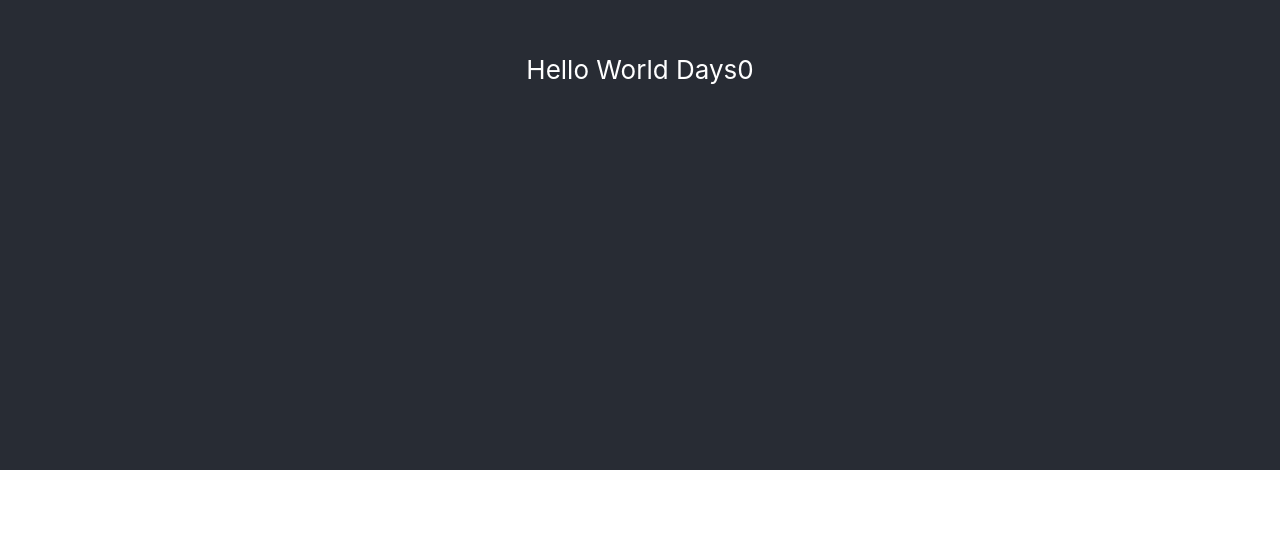
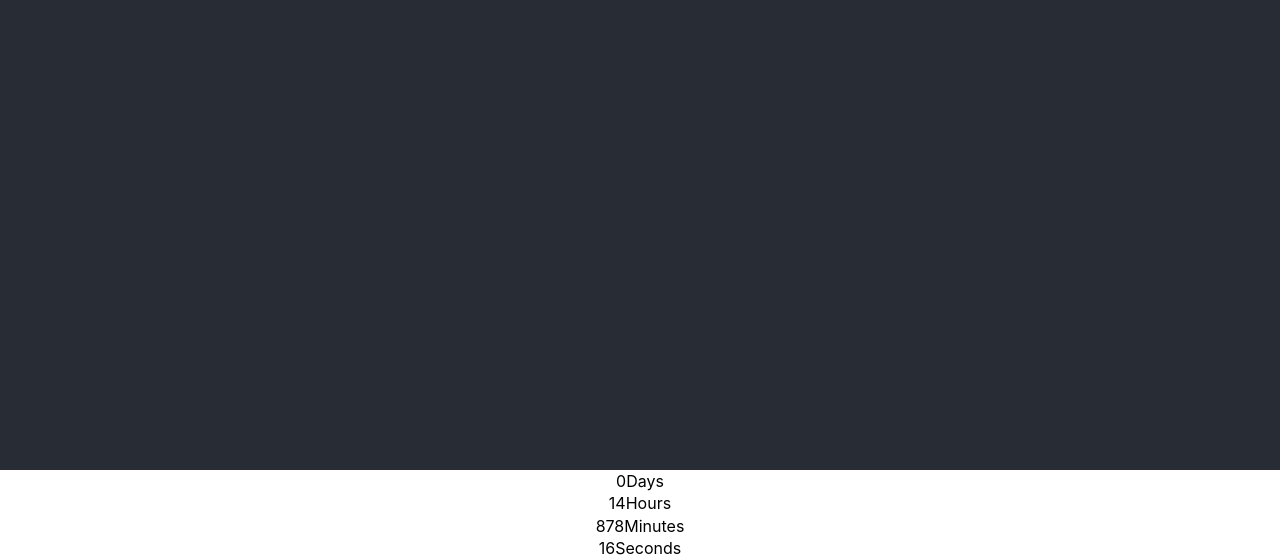
Before and after one commit to PatrycjaBochnak/Pomodoro-technique-app, a React (Create React App) app in the folder pomodoro-technique-app/: page / in a window 1280 px wide. Shown: the part 330-890 px from the top of the page. Before the commit the page ends 800 px from the top, so only its background shows below. Built offline with nearby package versions, Linux system fonts and the light colour scheme.

Commit message:
structure: making return

```diff
--- a/pomodoro-technique-app/src/App.tsx
+++ b/pomodoro-technique-app/src/App.tsx
@@ -30,12 +30,29 @@ function App() {
   }, []);
 
   return (
-    <>
-      <div className="App">
-        <header className="App-header">Hello World Days{days}</header>
+    <div className="App">
+      <header className="App-header"></header>
+      <div className="timer-inner">
+        <div className="timer-segment">
+          <span className="time">{days}</span>
+          <span className="label">Days</span>
+        </div>
+        <div className="timer-segment">
+          <span className="time">{hours}</span>
+          <span className="label">Hours</span>
+        </div>
+        <div className="timer-segment">
+          <span className="time">{minutes}</span>
+          <span className="label">Minutes</span>
+        </div>
+        <div className="timer-segment">
+          <span className="time">{seconds}</span>
+          <span className="label">Seconds</span>
+        </div>
       </div>
-    </>
+    </div>
   );
+
 }
 
 export default App;
```
